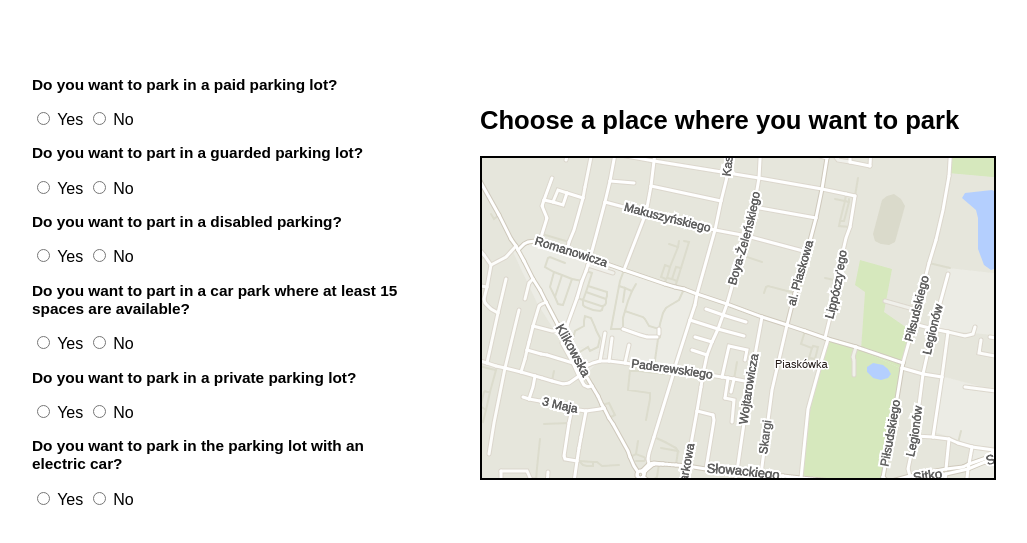
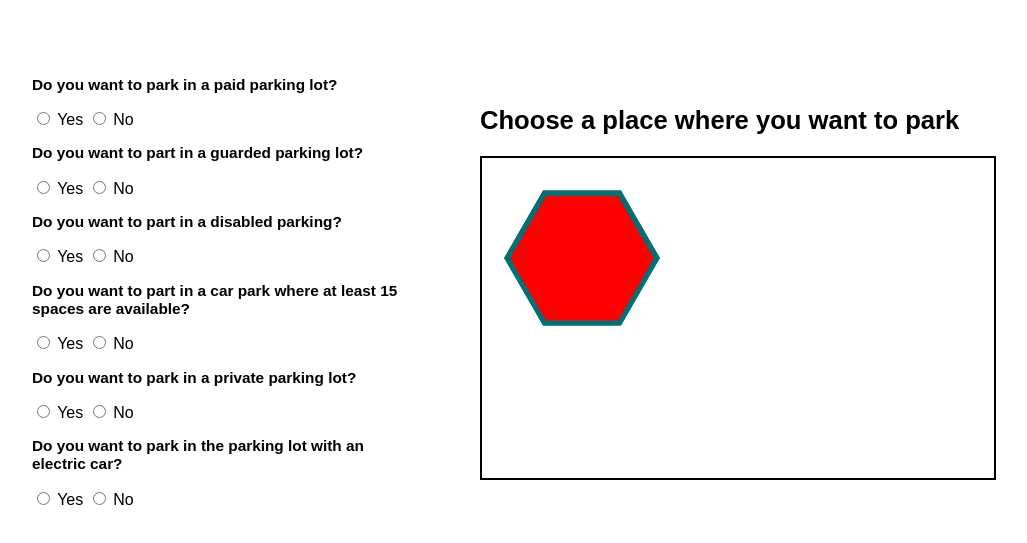
Before and after one commit to bartek33642/projekt_inzynieria, a website: page front end/index.html in a window 1280 px wide. Shown: the part 75-618 px from the top of the page, without its empty margins (40-1067 px from the left). Drawn offline with Linux system fonts and the light colour scheme.

Commit message:
drawHexagon function added

```diff
--- a/front end/script.js
+++ b/front end/script.js
@@ -1,5 +1,3 @@
-
-
 //setting up canvas element
 let mapCanvas = document.getElementById('mapCanvas').getContext('2d');
 
@@ -13,5 +11,39 @@ mapCanvas.canvas.height = mapHeight;
 let backgroundCityImage = new Image(mapWidth, mapHeight)
 backgroundCityImage.src = "images/tarnów.png"
 
-backgroundCityImage.onload = () =>
-    mapCanvas.drawImage(backgroundCityImage, 0, 0)
+// backgroundCityImage.onload = () =>
+//     mapCanvas.drawImage(backgroundCityImage, 0, 0)
+
+
+
+
+drawHexagon = (posX, posY, size, borderColor = "#000000", isFilled = false, fillColor = "#ffffff") => {
+    let pi = Math.PI;
+    let r = size / 2;
+
+    mapCanvas.lineWidth = 5;
+
+    mapCanvas.fillStyle = fillColor;
+    mapCanvas.strokeStyle  = borderColor;
+
+    mapCanvas.beginPath();
+    mapCanvas.moveTo( posX + r * Math.cos( pi/3 ), posY + r * Math.sin( pi/3 ));
+    mapCanvas.lineTo( posX + r , posY);
+    mapCanvas.lineTo( posX + r * Math.cos( 5*pi/3 ), posY + r * Math.sin( 5*pi/3 ));
+    mapCanvas.lineTo( posX + r * Math.cos( 4*pi/3 ), posY + r * Math.sin( 4*pi/3 ));
+    mapCanvas.lineTo( posX - r , posY);
+    mapCanvas.lineTo( posX + r * Math.cos( 2*pi/3 ), posY + r * Math.sin( 2*pi/3 ));
+    mapCanvas.lineTo( posX + r * Math.cos( pi/3 ), posY + r * Math.sin( pi/3 ));
+    mapCanvas.lineTo( posX + r , posY);
+
+    isFilled ? mapCanvas.fill() : mapCanvas.stroke()
+
+    if(isFilled){
+        mapCanvas.fill();
+        drawHexagon(posX, posY, size, borderColor, 0);
+    } else {
+        mapCanvas.stroke();
+    }
+}
+
+drawHexagon(100, 100, 150, '#007074', 1, '#ff0000');
```
Also changed, not shown: front end/index.html (+1 -0 lines), 1 other file.
